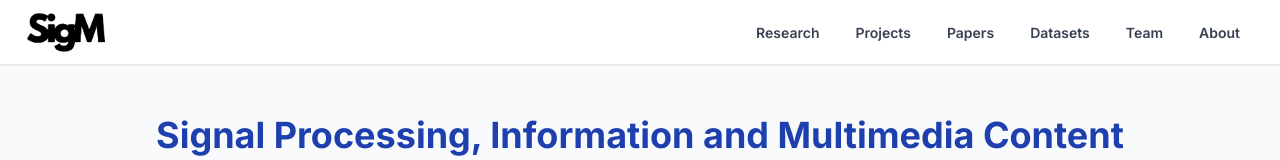
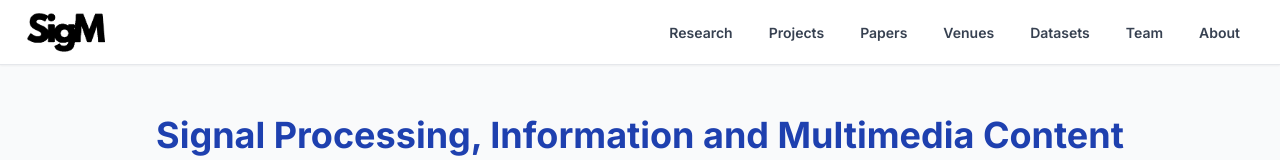
Before and after one commit to namhv712/sigmlab-website, a Next.js app: page / in a window 1280 px wide. Shown: the top 160 px of the page. Built offline with nearby package versions, Linux system fonts and the light colour scheme.

Commit message:
feat(nav): add Venues tab

```diff
--- a/components/Navbar.tsx
+++ b/components/Navbar.tsx
@@ -8,6 +8,7 @@ const navLinks = [
   { href: '/research', label: 'Research' },
   { href: '/projects', label: 'Projects' },
   { href: '/papers', label: 'Papers' },
+  { href: '/venues', label: 'Venues' },
   { href: '/datasets', label: 'Datasets' },
   { href: '/team', label: 'Team' },
   { href: '/about', label: 'About' },
```
